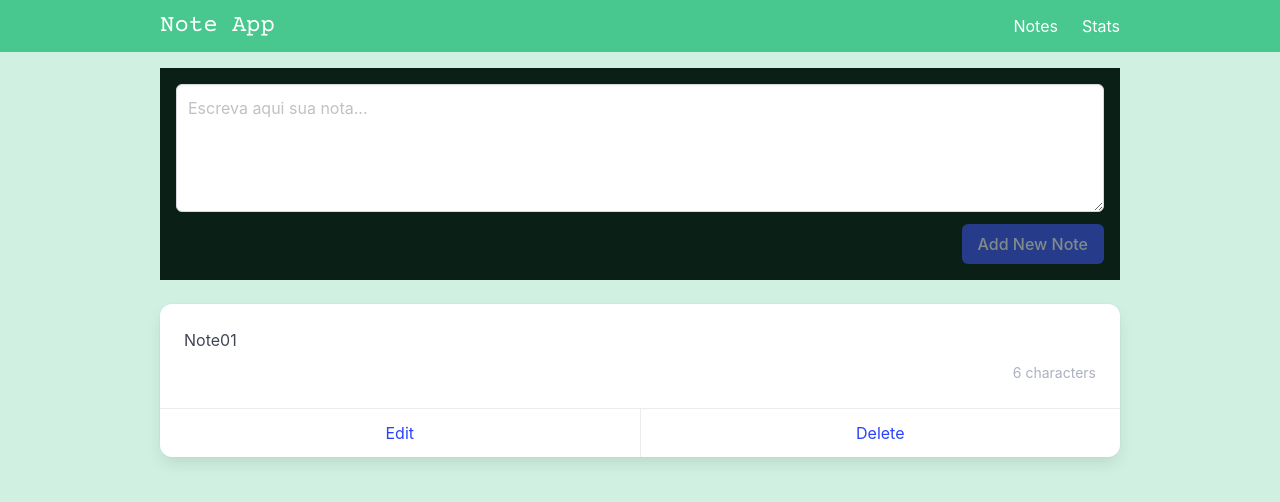
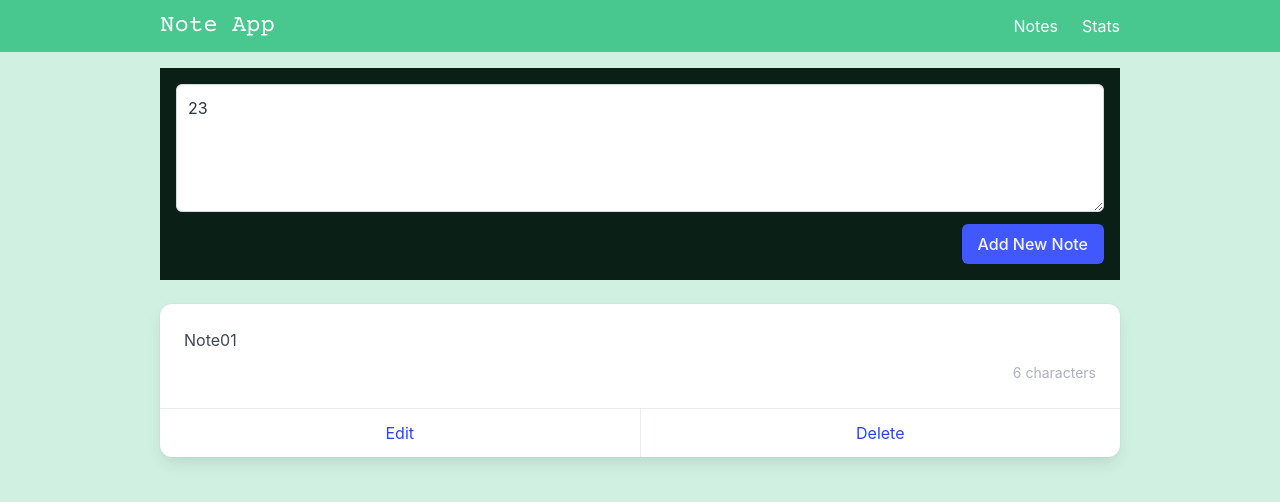
Before and after one commit to Rafaelmmt/Cursos_23-24, a Vue app in the folder 5. Curso 05/Note App/: page / in a window 1280 px wide. Shown: the top 502 px of the page. Built offline with nearby package versions, Linux system fonts and the light colour scheme.

Commit message:
Aula 100

```diff
--- a/5. Curso 05/Note App/src/components/Layout/NavBar.vue
+++ b/5. Curso 05/Note App/src/components/Layout/NavBar.vue
@@ -1,17 +1,22 @@
 <script setup>
 import { ref } from 'vue';
-import { RouterLink } from 'vue-router';
+import { RouterLink, useRouter } from 'vue-router';
 
 // NavBar-Burger
 const useBurgerNav = ref(false)
 
+// Usar Vue Router como parâmetro
+const router = useRouter();
+const homepage = () => {
+    router.push({ name: 'notes' })
+}
 </script>
 
 <template>
     <nav class="navbar is-success" role="navigation" aria-label="main navigation">
         <div class="container is-max-desktop">
             <div class="navbar-brand">
-                <div class="navbar-item is-size-4 courier-prime-regular">Note App</div>
+                <div @click="homepage" class="navbar-item is-size-4 app-title">Note App</div>
 
                 <a
                     class="navbar-burger"
@@ -40,10 +45,11 @@ const useBurgerNav = ref(false)
 </template>
 
 <style scoped>
-.courier-prime-regular {
+.app-title {
   font-family: "Courier Prime", monospace;
   font-weight: 400;
   font-style: normal;
+  cursor: pointer;
 }
 
 .navbar-burger, .navbar-item {
--- /dev/null
+++ b/5. Curso 05/Note App/src/components/Notes/AddEditNote.vue
@@ -0,0 +1,33 @@
+<template>
+  <div class="has-background-success-dark p-4 mb-5">
+    <div class="field">
+      <div class="control">
+        <textarea
+          :value="modelValue"
+          @input="$emit('update:modelValue', $event.target.value)"
+          ref="newNoteRef"
+          class="textarea"
+          placeholder="Escreva aqui sua nota..."
+        />
+      </div>
+    </div>
+
+    <div class="field is-grouped is-grouped-right">
+      <div class="control">
+        <slot name="buttons" />
+      </div>
+    </div>
+  </div>
+</template>
+
+<script setup>
+// PROPS E EMITS
+const props = defineProps({
+  modelValue: {
+    type: String,
+    required: true
+  }
+})
+
+const emit = defineEmits(['update:modelValue'])
+</script>
--- a/5. Curso 05/Note App/src/components/Notes/NoteCard.vue
+++ b/5. Curso 05/Note App/src/components/Notes/NoteCard.vue
@@ -9,9 +9,14 @@
       </div>
     </div>
     <footer class="card-footer">
-      <a href="#" class="card-footer-item">Edit</a>
+      <RouterLink
+        :to="`/editNote/${ note.id }`"
+        class="card-footer-item"
+      >
+        Edit
+      </RouterLink>
       <a
-        @click.prevent="deleteClick"
+        @click.prevent="storeNotes.deleteNote(note.id)"
         href="#"
         class="card-footer-item"
       >
@@ -23,21 +28,18 @@
 
 <script setup>
 import { computed } from 'vue';
+import { useStoreNotes } from '@/stores/storeNotes.js'
 
-// PROPS & EMITS
+// Use PINIA STORE
+const storeNotes = useStoreNotes()
+
+// PROPS
 const props = defineProps({
   note: {
     type: Object,
     required: true
   }
 })
-
-const emit = defineEmits(['deleteClick'])
-
-// Função DELETE CLICKED
-const deleteClick = () => {
-  emit('deleteClick', props.note.id)
-}
 
 // Função NOTE CHARACTERS
 const noteLength = computed(() => {
--- a/5. Curso 05/Note App/src/router/index.js
+++ b/5. Curso 05/Note App/src/router/index.js
@@ -1,6 +1,7 @@
 import { createRouter, createWebHashHistory } from 'vue-router'
 
 import ViewNotes from '@/views/ViewNotes.vue'
+import ViewEditNote from '@/views/ViewEditNote.vue'
 import ViewStats from '@/views/ViewStats.vue'
 
 const routes = [
@@ -8,6 +9,11 @@ const routes = [
     path: '/',
     name: 'notes',
     component: ViewNotes
+  },
+  {
+    path: '/editNote/:id',
+    name: 'edit-note',
+    component: ViewEditNote
   },
   {
     path: '/stats',
--- a/5. Curso 05/Note App/src/stores/storeNotes.js
+++ b/5. Curso 05/Note App/src/stores/storeNotes.js
@@ -9,8 +9,21 @@ export const useStoreNotes = defineStore('storeNotes', {
     }
   },
   actions: {
-    addNote () {
-      console.log('addNote')
-    }
+    // FUNÇÃO ADD NEW NOTE
+    addNote (newNoteContent) {
+      let currentDate = new Date().getTime()
+      let id = currentDate.toString()
+      let note = {
+        id: id,
+        content: newNoteContent
+      }
+      this.notes.unshift(note)
+    },
+    // FUNÇÃO DELETAR NOTE
+    deleteNote (idToDelete) {
+      this.notes = this.notes.filter( note => {
+        return note.id !== idToDelete})
+    },
+
   }
 })
--- /dev/null
+++ b/5. Curso 05/Note App/src/views/ViewEditNote.vue
@@ -0,0 +1,5 @@
+<template>
+  <div class="edit-note">
+    <h1>Edit Note with an id of: {{ $route.params.id }}</h1>
+  </div>
+</template>
--- a/5. Curso 05/Note App/src/views/ViewNotes.vue
+++ b/5. Curso 05/Note App/src/views/ViewNotes.vue
@@ -1,5 +1,20 @@
 <template>
   <div class="note">
+
+    <AddEditNote v-model="newNote">
+
+      <template v-slot:buttons>
+        <button
+          class="button is-link has-background-success-ligth"
+          @click="addNote"
+          :disabled="!newNote"
+        >
+          Add New Note
+        </button>
+      </template>
+    </AddEditNote>
+
+    <!--
     <div class="has-background-success-dark p-4 mb-5">
       <div class="field">
         <div class="control">
@@ -24,8 +39,9 @@
         </div>
       </div>
     </div>
+    -->
 
-    <NoteCard v-for="note in storeNotes.notes" :key="note.id" :note="note" @deleteClick="deleteNote" />
+    <NoteCard v-for="note in storeNotes.notes" :key="note.id" :note="note" />
 
   </div>
 </template>
@@ -34,43 +50,18 @@
 import { ref } from 'vue'
 import { useStoreNotes } from '@/stores/storeNotes.js'
 import NoteCard from '@/components/Notes/NoteCard.vue'
+import AddEditNote from '@/components/Notes/AddEditNote.vue';
 
 // Use PINIA STORE
 const storeNotes = useStoreNotes()
 
 // FUNÇÃO ADD NEW NOTE
-const newNote = ref('')
+const newNote = ref('23')
 const newNoteRef = ref(null)
 
-const notes = ref([
-  {
-    id: 'id1',
-    content:
-      'Lorem ipsum dolor sit amet, consectetur adipiscing elit. Nam lorem nibh, maximus commodo sollicitudin eu, volutpat et mi. Vestibulum rhoncus velit id turpis eleifend, dictum placerat purus lobortis.'
-  },
-  {
-    id: 'id2',
-    content: 'Lorem ipsum da turpis eleifend, dictum placerat purus lobortis.'
-  }
-])
-
 const addNote = () => {
-  storeNotes.addNote()
-  /*let currentDate = new Date().getTime()
-  let id = currentDate.toString()
-  let note = {
-    id: id,
-    content: newNote.value
-  }
-  notes.value.unshift(note)*/
+  storeNotes.addNote(newNote.value)
   newNote.value = ''
   newNoteRef.value.focus()
 }
-
-// Função DELETAR NOTE
-const deleteNote = (selectedId) => {
-  notes.value = notes.value.filter(note => {
-    return note.id !== selectedId
-  })
-}
 </script>
```
